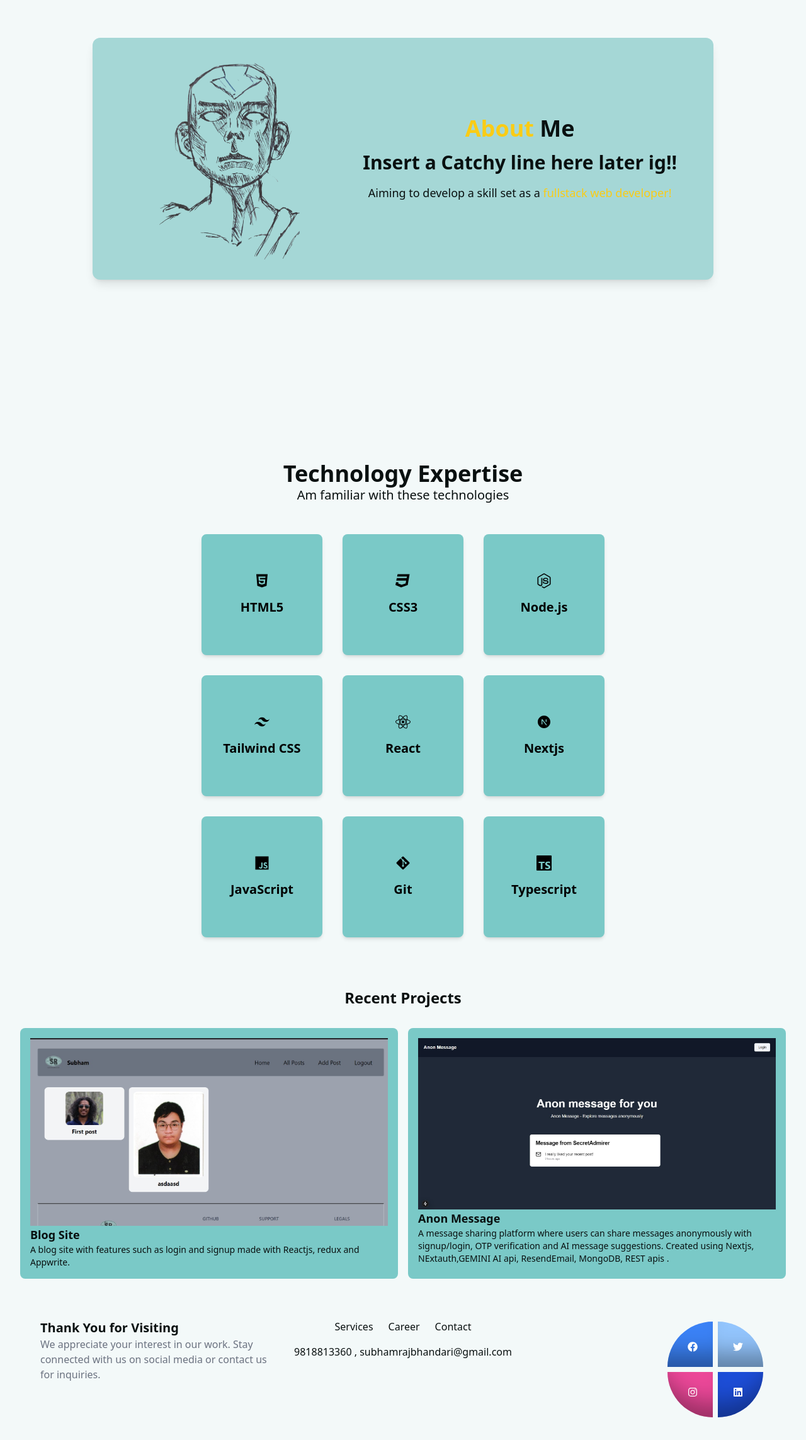
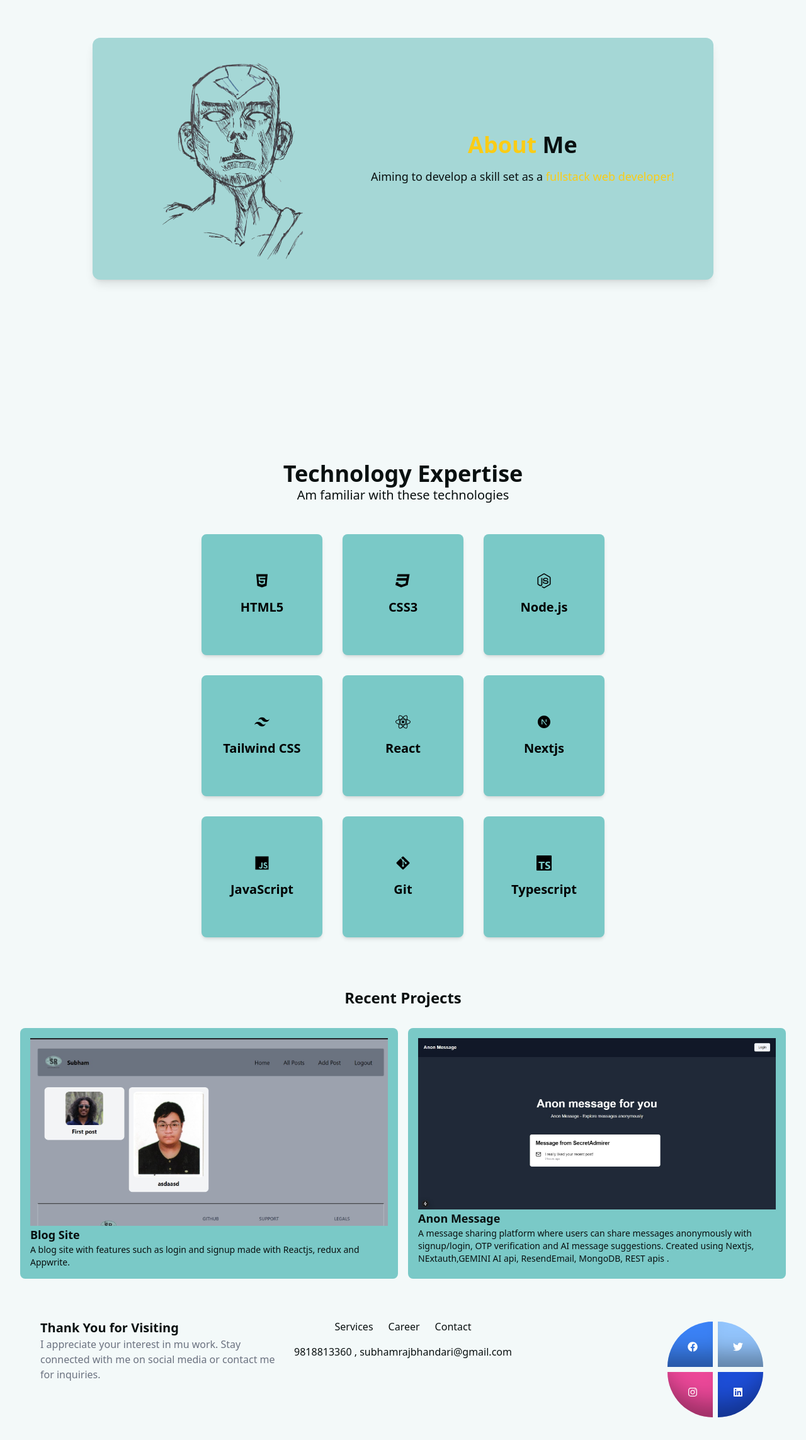
Before and after one commit to 21subham/Portfolio, a React (Vite) app: page / in a window 1280 px wide. Shown: the part 1014-3300 px from the top of the page at 63% size. Built offline with nearby package versions, Linux system fonts and the light colour scheme.

Commit message:
added comments

```diff
--- a/src/Pages/Profile.tsx
+++ b/src/Pages/Profile.tsx
@@ -157,12 +157,10 @@ const ProfileSection = () => {
 
           {/* Social Links and Buttons */}
           <div className="col-span-1 flex flex-col justify-center items-center space-y-4">
-            <a
-              href="#"
-              className="bg-primary text-white px-6 py-2 rounded-lg shadow-md hover:bg-secondary transition duration-300"
-            >
+            {/* resume downloadable banaunu paryo */}
+            <button className="bg-primary text-white px-6 py-2 rounded-lg shadow-md hover:bg-secondary transition duration-300">
               Resume
-            </a>
+            </button>
             <div className="flex space-x-4">
               {socialLinks.map((link, index) => (
                 <a
--- a/src/components/About.tsx
+++ b/src/components/About.tsx
@@ -24,9 +24,9 @@ const About = () => {
             <span className="text-yellow-400">About</span> Me
           </h1>
 
-          <h2 className="text-3xl font-bold text-text">
+          {/* <h2 className="text-3xl font-bold text-text">
             Insert a Catchy line here later ig!!
-          </h2>
+          </h2> */}
           <p className="text-lg text-text">
             Aiming to develop a skill set as a{" "}
             <span className="text-yellow-400">fullstack web developer!</span>
--- a/src/components/footer.tsx
+++ b/src/components/footer.tsx
@@ -10,8 +10,8 @@ function Footer() {
           Thank You for Visiting
         </h2>
         <p className="text-gray-500">
-          We appreciate your interest in our work. Stay connected with us on
-          social media or contact us for inquiries.
+          I appreciate your interest in mu work. Stay connected with me on
+          social media or contact me for inquiries.
         </p>
       </div>
 
```
